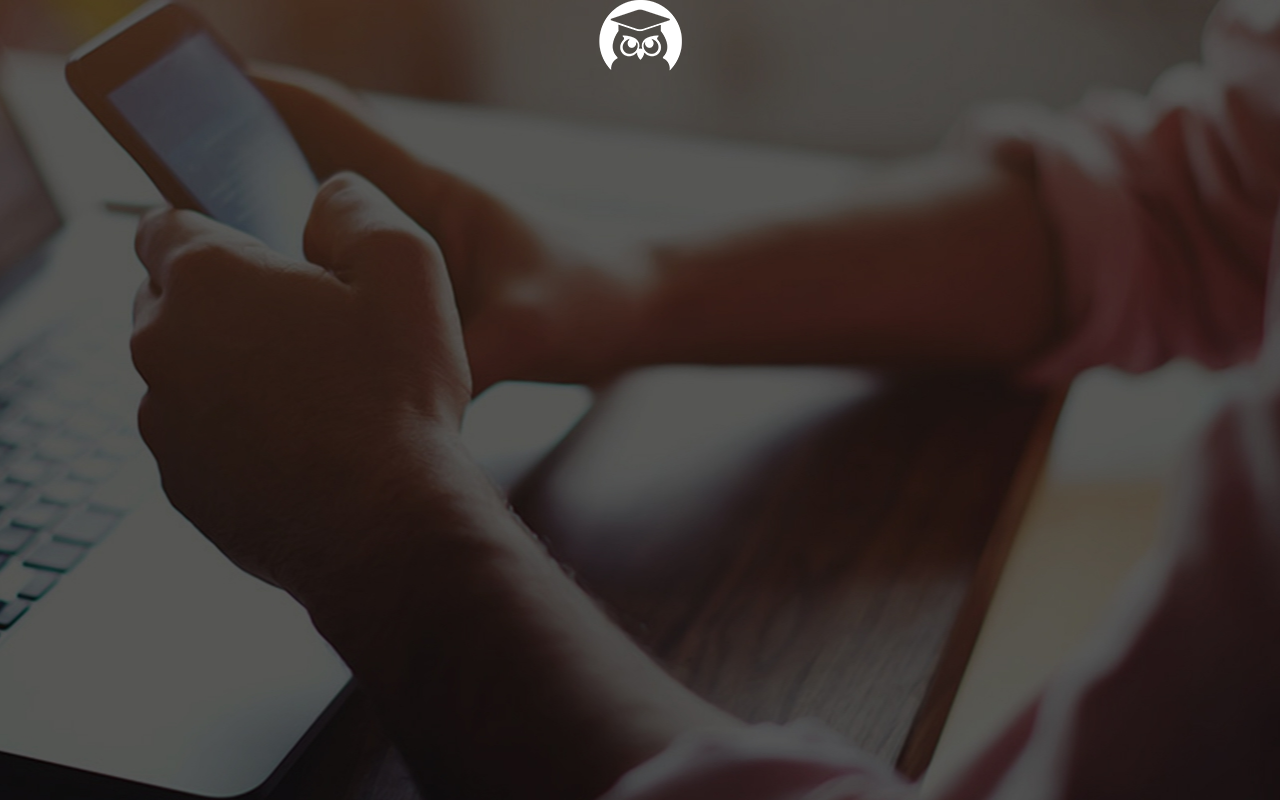
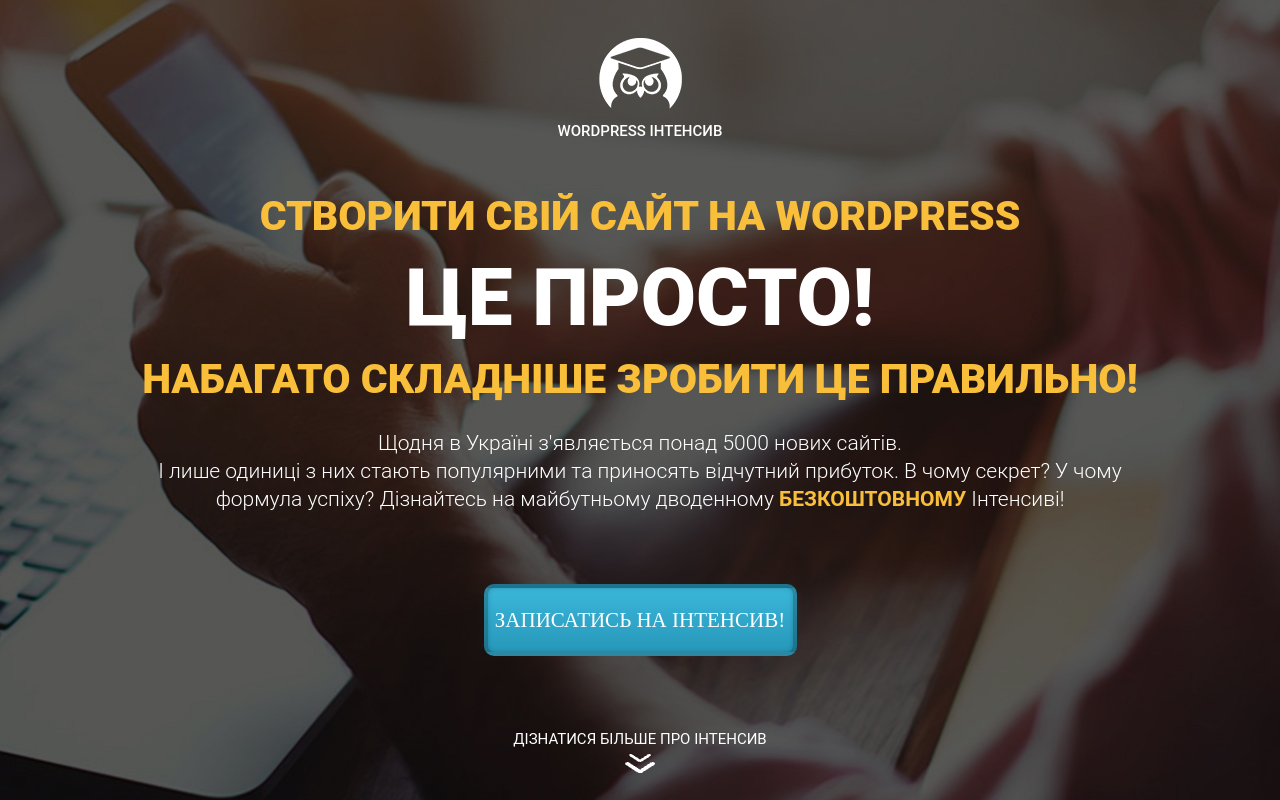
Before and after one commit to vovan0977967895/Project-WordPress2, a plain HTML site: page index.html in a window 1280 px wide. Drawn offline with Linux system fonts and the light colour scheme.

Commit message:
section 1

```diff
--- a/css/style.css
+++ b/css/style.css
@@ -18,10 +18,101 @@ a{
    width: 100vw;
    height: 800px;
    background: url(../images/first-bg.jpeg) center center/cover  no-repeat ;
+   padding: 38px 0px 59px 0px;
 
 }
 .container{
    width: 1140px;
    margin: 0 auto;
-   text-align: center;
 }
+.logo .logo__img{
+   display: block;
+   margin: 0 auto;
+
+}
+.logo .logo__text{
+color:#FFFFFF;
+font-family: Roboto;
+font-size: 15px;
+font-weight: 500;
+line-height: 24px;
+letter-spacing: 0px;
+text-align: center;
+text-transform: uppercase;
+margin-top: 10px;
+}
+h1{
+   margin-top: 53px;
+}
+.title{
+color: rgb(249, 191, 59);
+font-family: Roboto;
+font-size: 41px;
+font-weight: 900;
+letter-spacing: 0px;
+text-align: center;
+text-transform: uppercase;
+}
+.simple .title__big{
+color:#FFFFFF;
+font-family: Roboto;
+font-size: 80px;
+font-weight: 900;
+letter-spacing: 0px;
+text-align: center;
+text-transform: uppercase;
+margin: 21px 0px;
+}
+.promo__text{
+padding: 0 45px;
+color:#FFFFFF;
+font-family: Roboto;
+font-size: 21px;
+font-weight: 300;
+line-height: 28px;
+letter-spacing: 0px;
+text-align: center;
+margin-top: 29px;
+}
+.promo__text span{
+   color:#F9BF3B ;
+   font-weight: 700;
+   font-family: Roboto;
+}
+.promo__btn{
+display: block;
+margin: 71px auto;
+width: 313px;
+height: 72px;
+border-radius: 10px;
+bottom: 179px;
+box-shadow: inset 0px 0px 5px  rgba(0, 0, 0, 0.18);
+border: 4px solid rgba(0, 0, 0, 0.25) ;
+background: linear-gradient(
+to top , #2798b9 0%,#3ab6da 100%);
+cursor: pointer;
+color: rgb(255, 255, 255);
+font-family: RobotoCondensed;
+font-size: 21px;
+font-weight: 400;
+line-height: 24px;
+letter-spacing: 0px;
+text-align: center;
+text-transform: uppercase;
+outline: none;
+}
+.more .more__text{
+color: rgb(255, 255, 255);
+font-family: Roboto;
+font-size: 15px;
+font-weight: 400;
+line-height: 24px;
+letter-spacing: 0px;
+text-align: center;
+text-transform: uppercase;
+margin-bottom: 3px;
+}
+.more .more__img{
+   display: block;
+   margin: 0 auto;
+}
--- a/index.html
+++ b/index.html
@@ -13,6 +13,21 @@
     <div class="container">
       <div class="logo">
         <img src="images/Logo/logo-main-bg.png" alt="logo" class="logo__img">
+        <div class="logo__text">WordPress інтенсив</div>
+      </div>
+
+      <h1 class="title">Створити свій сайт на WordPress</h1>
+      <div class="simple">
+        <h2 class="title__big">це просто!</h2>
+        <div class="line"></div>
+      </div>
+      <h2 class="title">Набагато складніше зробити це правильно!</h2>
+      <div class="promo__text">Щодня в Україні з'являється понад 5000 нових сайтів.<br> І лише одиниці з них стають популярними та приносять відчутний прибуток. В чому секрет? У чому формула успіху? Дізнайтесь на майбутньому дводенному <span>БЕЗКОШТОВНОМУ</span>   Інтенсиві!</div>
+      <button class="promo__btn">Записатись на інтенсив!</button>
+      <div class="more">
+        <div class="more__text">дізнатися більше про інтенсив</div>
+        <img class="more__img" src="images/Logo/down.png" alt="down">
+
       </div>
     </div>
   </section>
```
Also changed, not shown: images/Logo/down.png (added).
